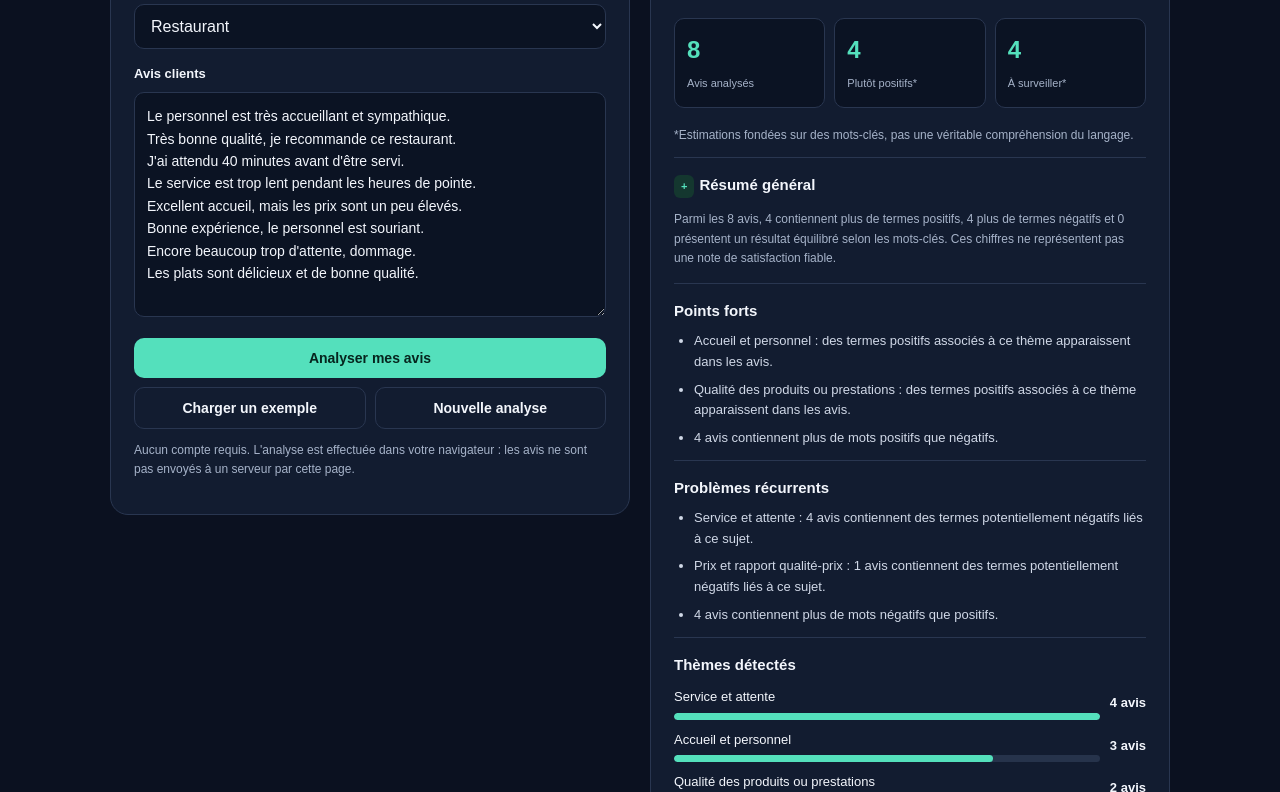
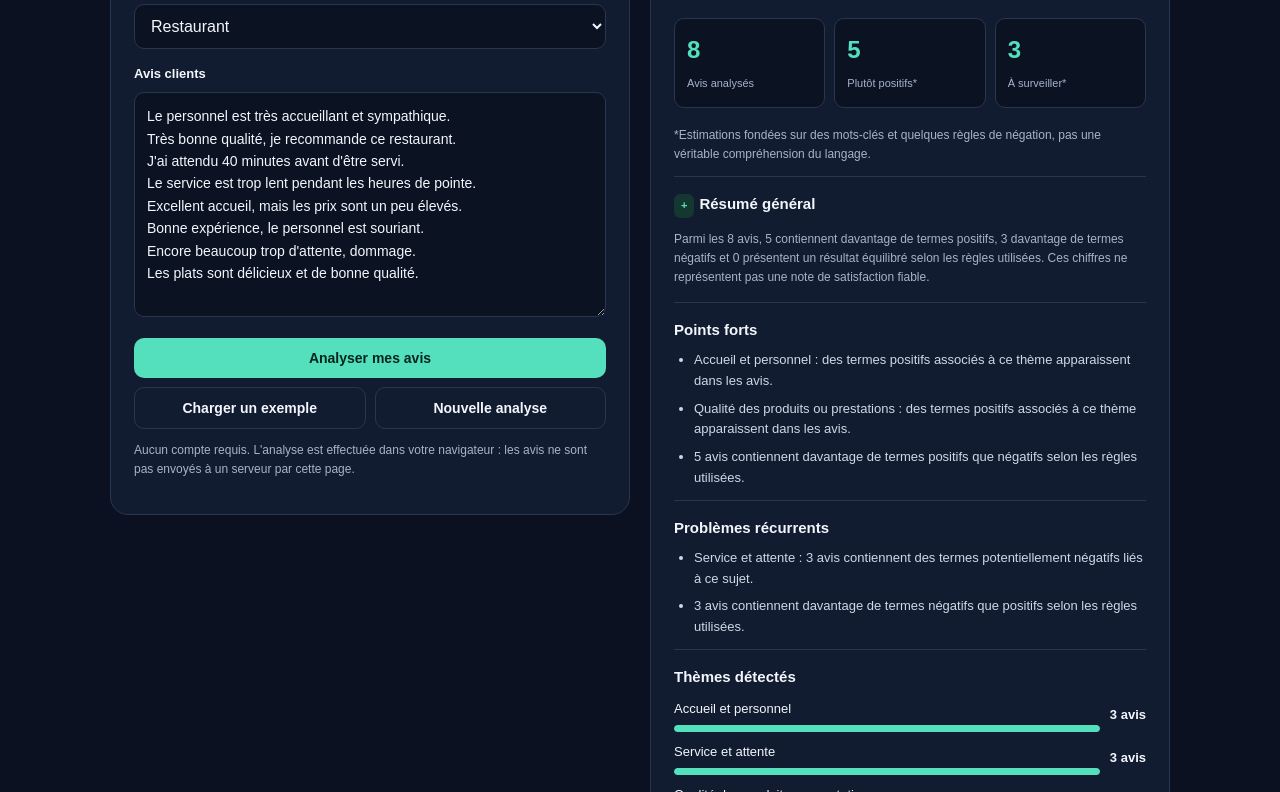
Before and after one commit to Dzenith011-cloud/reviewai, a plain HTML site: page index.html in a window 1280 px wide. Both pictures are taken after a click on the button "Charger un exemple". Shown: the part 518-1310 px from the top of the page. Drawn offline with Linux system fonts and the light colour scheme.

Commit message:
index.html

```diff
--- a/index.html
+++ b/index.html
@@ -99,7 +99,10 @@ footer{text-align:center;padding:24px;border-top:1px solid var(--border);font-si
         <option value="autre">Autre entreprise</option>
       </select>
       <label for="reviews">Avis clients</label>
-      <textarea id="reviews" placeholder="Exemple :&#10;Personnel très accueillant, je reviendrai !&#10;Le service était beaucoup trop lent.&#10;Très bonne qualité, je recommande."></textarea>
+      <textarea id="reviews" placeholder="Exemple :
+Personnel très accueillant, je reviendrai !
+Le service était beaucoup trop lent.
+Très bonne qualité, je recommande."></textarea>
       <button class="primary" id="analyze">Analyser mes avis</button>
       <div class="actions">
         <button class="secondary" id="example">Charger un exemple</button>
@@ -123,8 +126,7 @@ footer{text-align:center;padding:24px;border-top:1px solid var(--border);font-si
           <div class="metric"><strong id="positive">0</strong><span>Plutôt positifs*</span></div>
           <div class="metric"><strong id="negative">0</strong><span>À surveiller*</span></div>
         </div>
-        <p class="small">*Estimations fondées sur des mots-clés, pas une véritable compréhension du langage.</p>
-
+        <p class="small">*Estimations fondées sur des mots-clés et quelques règles de négation, pas une véritable compréhension du langage.</p>
         <div class="section">
           <h3><span class="tag good">+</span>Résumé général</h3>
           <p id="summary" class="small"></p>
@@ -268,111 +270,270 @@ const sectorActions = {
  ]
 };
 
-const positiveWords = ["bon","bonne","bons","bonnes","excellent","excellente","excellents","excellentes","parfait","parfaite","parfaits","parfaites","accueillant","accueillante","sympathique","agréable","souriant","souriante","rapide","recommande","satisfait","satisfaite","délicieux","délicieuse","propre","génial","géniale","j'adore","adore","merci","professionnel","professionnelle","qualité"];
-const negativeWords = ["lent","lente","attente","attendu","cher","chère","élevé","élevée","mauvais","mauvaise","déçu","déçue","problème","problèmes","sale","froid","froide","erreur","retard","long","longue","nul","nulle","limité","limitée","dommage","décevant","décevante","gênant","gênante","bruit","ne correspond pas","pas bon","pas bonne","trop"];
+const positiveWords = [
+ "bon","bonne","bons","bonnes","excellent","excellente","excellents",
+ "excellentes","parfait","parfaite","parfaits","parfaites","accueillant",
+ "accueillante","sympathique","agréable","souriant","souriante","rapide",
+ "recommande","satisfait","satisfaite","délicieux","délicieuse","propre",
+ "génial","géniale","j'adore","adore","merci","professionnel",
+ "professionnelle","qualité"
+];
 
-function normalize(s){
- return s.toLocaleLowerCase("fr").normalize("NFD").replace(/[\u0300-\u036f]/g,"");
+const negativeWords = [
+ "lent","lente","attente","attendu","cher","chère","élevé","élevée",
+ "mauvais","mauvaise","déçu","déçue","problème","problèmes","sale",
+ "froid","froide","erreur","retard","long","longue","nul","nulle",
+ "limité","limitée","dommage","décevant","décevante","gênant",
+ "gênante","bruit"
+];
+
+function normalize(s) {
+ return s.toLocaleLowerCase("fr")
+  .normalize("NFD")
+  .replace(/[\u0300-\u036f]/g,"")
+  .replace(/[’']/g," ")
+  .replace(/[^\p{L}\p{N}\s]/gu," ")
+  .replace(/\s+/g," ")
+  .trim();
 }
-function hasTerm(text,term){
- return normalize(text).includes(normalize(term));
+
+function hasTerm(text,term) {
+ const normalizedText=" "+normalize(text)+" ";
+ const normalizedTerm=" "+normalize(term)+" ";
+ return normalizedText.includes(normalizedTerm);
 }
-function countTerms(text,words){
- return words.reduce((n,w)=>n+(hasTerm(text,w)?1:0),0);
+
+function isNegated(text,term) {
+ const words=normalize(text).split(" ");
+ const target=normalize(term).split(" ");
+
+ for(let i=0;i<=words.length-target.length;i++) {
+  if(!target.every((word,j)=>words[i+j]===word)) continue;
+
+  const before=words.slice(Math.max(0,i-4),i);
+
+  if(before.some(word=>
+   ["pas","jamais","plus","aucun","aucune","ni","ne","n"].includes(word)
+  )) return true;
+ }
+ return false;
 }
-function listItems(id,items){
- const el=$(id);el.replaceChildren();
+
+function termScore(text,words,direction) {
+ let score=0;
+ words.forEach(word=>{
+  if(!hasTerm(text,word)) return;
+  score+=isNegated(text,word)?-direction:direction;
+ });
+ return score;
+}
+
+function listItems(id,items) {
+ const el=$(id);
+ el.replaceChildren();
  items.forEach(item=>{
   const li=document.createElement("li");
   li.textContent=item;
   el.appendChild(li);
  });
 }
-function renderTopics(results){
- const el=$("themes");el.replaceChildren();
+
+function renderTopics(results) {
+ const el=$("themes");
+ el.replaceChildren();
  const max=Math.max(1,...results.map(t=>t.count));
- results.filter(t=>t.count>0).sort((a,b)=>b.count-a.count).forEach(t=>{
-  const wrap=document.createElement("div");wrap.className="topic";
-  const label=document.createElement("div");label.style.flex="1";
-  const title=document.createElement("div");title.textContent=t.name;
-  const bar=document.createElement("div");bar.className="bar";
-  const fill=document.createElement("span");fill.style.width=(t.count/max*100)+"%";
-  bar.appendChild(fill);label.append(title,bar);
-  const count=document.createElement("strong");count.textContent=t.count+" avis";
-  wrap.append(label,count);el.appendChild(wrap);
- });
- if(!el.children.length)el.textContent="Aucun thème clair n'a été détecté.";
+
+ results.filter(t=>t.count>0)
+  .sort((a,b)=>b.count-a.count)
+  .forEach(t=>{
+   const wrap=document.createElement("div");
+   wrap.className="topic";
+
+   const label=document.createElement("div");
+   label.style.flex="1";
+
+   const title=document.createElement("div");
+   title.textContent=t.name;
+
+   const bar=document.createElement("div");
+   bar.className="bar";
+
+   const fill=document.createElement("span");
+   fill.style.width=(t.count/max*100)+"%";
+
+   bar.appendChild(fill);
+   label.append(title,bar);
+
+   const count=document.createElement("strong");
+   count.textContent=t.count+" avis";
+
+   wrap.append(label,count);
+   el.appendChild(wrap);
+  });
+
+ if(!el.children.length) {
+  el.textContent="Aucun thème clair n'a été détecté.";
+ }
 }
-function analyze(){
- const reviews=$("reviews").value.split(/\n+/).map(s=>s.trim()).filter(Boolean);
- if(!reviews.length){alert("Collez au moins un avis avant de lancer l'analyse.");return;}
- if(reviews.length>500){alert("Pour cette version, analysez au maximum 500 avis à la fois.");return;}
+
+function analyze() {
+ const reviews=$("reviews").value
+  .split(/\n+/)
+  .map(s=>s.trim())
+  .filter(Boolean);
+
+ if(!reviews.length) {
+  alert("Collez au moins un avis avant de lancer l'analyse.");
+  return;
+ }
+
+ if(reviews.length>500) {
+  alert("Pour cette version, analysez au maximum 500 avis à la fois.");
+  return;
+ }
 
  const sector=$("sector").value;
+
  const scored=reviews.map(text=>{
-  const pos=countTerms(text,positiveWords);
-  const neg=countTerms(text,negativeWords);
-  return {text,pos,neg,score:pos-neg};
+  const pos=termScore(text,positiveWords,1);
+  const neg=termScore(text,negativeWords,-1);
+  const score=pos+neg;
+  return {text,pos:Math.max(0,score),neg:Math.max(0,-score),score};
  });
- const allText=reviews.join(" ");
+
  const positive=scored.filter(r=>r.score>0).length;
  const negative=scored.filter(r=>r.score<0).length;
  const neutral=scored.length-positive-negative;
 
  const results=topics.map(t=>{
-  const matched=reviews.filter(r=>t.words.some(w=>hasTerm(r,w)));
-  const bad=matched.filter(r=>t.bad && t.bad.some(w=>hasTerm(r,w)));
-  const good=matched.filter(r=>t.good && t.good.some(w=>hasTerm(r,w)));
-  return {...t,count:matched.length,badCount:bad.length,goodCount:good.length};
+  const matched=reviews.filter(r=>
+   t.words.some(w=>hasTerm(r,w))
+  );
+
+  const bad=matched.filter(r=>
+   t.bad && t.bad.some(w=>hasTerm(r,w)&&!isNegated(r,w))
+  );
+
+  const good=matched.filter(r=>
+   t.good && t.good.some(w=>hasTerm(r,w)&&!isNegated(r,w))
+  );
+
+  return {
+   ...t,
+   count:matched.length,
+   badCount:bad.length,
+   goodCount:good.length
+  };
  });
 
  const strengths=[];
+
  results.filter(t=>t.count>0&&t.goodCount>t.badCount)
   .sort((a,b)=>b.goodCount-a.goodCount)
   .slice(0,3)
-  .forEach(t=>strengths.push(t.name+" : des termes positifs associés à ce thème apparaissent dans les avis."));
+  .forEach(t=>{
+   strengths.push(t.name+
+    " : des termes positifs associés à ce thème apparaissent dans les avis.");
+  });
 
- if(positive>0)strengths.push(positive+" avis contiennent plus de mots positifs que négatifs.");
- if(!strengths.length)strengths.push("Aucun point fort net n'a été détecté. Relisez les avis pour repérer les compliments exprimés autrement.");
+ if(positive>0) {
+  strengths.push(positive+
+   " avis contiennent davantage de termes positifs que négatifs selon les règles utilisées.");
+ }
+
+ if(!strengths.length) {
+  strengths.push("Aucun point fort net n'a été détecté. Relisez les avis pour repérer les compliments exprimés autrement.");
+ }
 
  const problems=[];
+
  results.filter(t=>t.badCount>0)
   .sort((a,b)=>b.badCount-a.badCount)
   .slice(0,4)
-  .forEach(t=>problems.push(t.name+" : "+t.badCount+" avis contiennent des termes potentiellement négatifs liés à ce sujet."));
- if(negative>0)problems.push(negative+" avis contiennent plus de mots négatifs que positifs.");
- if(!problems.length)problems.push("Aucun problème clair n'a été détecté par les mots-clés. Cela ne garantit pas l'absence de problèmes.");
+  .forEach(t=>{
+   problems.push(t.name+" : "+t.badCount+
+    " avis contiennent des termes potentiellement négatifs liés à ce sujet.");
+  });
 
- const priorityPool=results.filter(t=>t.badCount>0).sort((a,b)=>b.badCount-a.badCount);
+ if(negative>0) {
+  problems.push(negative+
+   " avis contiennent davantage de termes négatifs que positifs selon les règles utilisées.");
+ }
+
+ if(!problems.length) {
+  problems.push("Aucun problème clair n'a été détecté par les mots-clés. Cela ne garantit pas l'absence de problèmes.");
+ }
+
+ const priorityPool=results
+  .filter(t=>t.badCount>0)
+  .sort((a,b)=>b.badCount-a.badCount);
+
  const priorities=[];
- priorityPool.forEach(t=>{if(priorities.length<3)priorities.push({title:t.name,detail:t.action});});
+
+ priorityPool.forEach(t=>{
+  if(priorities.length<3) {
+   priorities.push({title:t.name,detail:t.action});
+  }
+ });
+
  (sectorActions[sector]||sectorActions.autre).forEach(action=>{
-  if(priorities.length<3&&!priorities.some(p=>p.detail===action))priorities.push({title:"Action recommandée",detail:action});
+  if(priorities.length<3&&!priorities.some(p=>p.detail===action)) {
+   priorities.push({title:"Action recommandée",detail:action});
+  }
  });
- while(priorities.length<3)priorities.push({title:"Approfondir l'analyse",detail:"Relisez les avis et vérifiez les remarques qui reviennent le plus souvent avant de décider d'une action."});
+
+ while(priorities.length<3) {
+  priorities.push({
+   title:"Approfondir l'analyse",
+   detail:"Relisez les avis et vérifiez les remarques qui reviennent le plus souvent avant de décider d'une action."
+  });
+ }
 
  $("total").textContent=reviews.length;
  $("positive").textContent=positive;
  $("negative").textContent=negative;
- $("intro").textContent="Secteur : "+$("sector").selectedOptions[0].textContent+". Analyse indicative de "+reviews.length+" avis.";
- $("summary").textContent="Parmi les "+reviews.length+" avis, "+positive+" contiennent plus de termes positifs, "+negative+" plus de termes négatifs et "+neutral+" présentent un résultat équilibré selon les mots-clés. Ces chiffres ne représentent pas une note de satisfaction fiable.";
+
+ $("intro").textContent=
+  "Secteur : "+$("sector").selectedOptions[0].textContent+
+  ". Analyse indicative de "+reviews.length+" avis.";
+
+ $("summary").textContent=
+  "Parmi les "+reviews.length+" avis, "+positive+
+  " contiennent davantage de termes positifs, "+negative+
+  " davantage de termes négatifs et "+neutral+
+  " présentent un résultat équilibré selon les règles utilisées. Ces chiffres ne représentent pas une note de satisfaction fiable.";
+
  listItems("strengths",strengths);
  listItems("problems",problems);
  renderTopics(results);
 
- const p=$("priorities");p.replaceChildren();
+ const p=$("priorities");
+ p.replaceChildren();
+
  priorities.forEach((item,i)=>{
-  const div=document.createElement("div");div.className="priority";
-  const strong=document.createElement("strong");strong.textContent=(i+1)+". "+item.title;
-  const desc=document.createElement("p");desc.textContent=item.detail;
-  div.append(strong,desc);p.appendChild(div);
+  const div=document.createElement("div");
+  div.className="priority";
+
+  const strong=document.createElement("strong");
+  strong.textContent=(i+1)+". "+item.title;
+
+  const desc=document.createElement("p");
+  desc.textContent=item.detail;
+
+  div.append(strong,desc);
+  p.appendChild(div);
  });
 
  $("empty").style.display="none";
  $("report").style.display="block";
- $("report").dataset.text=buildReport(reviews.length,positive,negative,neutral,strengths,problems,results,priorities);
+
+ $("report").dataset.text=buildReport(
+  reviews.length,positive,negative,neutral,
+  strengths,problems,results,priorities
+ );
 }
-function buildReport(total,pos,neg,neutral,strengths,problems,results,priorities){
+
+function buildReport(total,pos,neg,neutral,strengths,problems,results,priorities) {
  return [
   "REVIEWAI — RAPPORT D'ANALYSE",
   "Secteur : "+$("sector").selectedOptions[0].textContent,
@@ -388,43 +549,63 @@ function buildReport(total,pos,neg,neutral,strengths,problems,results,priorities
   "",
   "PROBLÈMES",...problems.map(x=>"- "+x),
   "",
-  "THÈMES DÉTECTÉS",...results.filter(t=>t.count>0).sort((a,b)=>b.count-a.count).map(t=>"- "+t.name+" : "+t.count+" avis"),
+  "THÈMES DÉTECTÉS",
+  ...results.filter(t=>t.count>0)
+   .sort((a,b)=>b.count-a.count)
+   .map(t=>"- "+t.name+" : "+t.count+" avis"),
   "",
-  "ACTIONS PRIORITAIRES",...priorities.map((x,i)=>(i+1)+". "+x.title+" — "+x.detail),
+  "ACTIONS PRIORITAIRES",
+  ...priorities.map((x,i)=>(i+1)+". "+x.title+" — "+x.detail),
   "",
   "Note : analyse automatique par mots-clés, résultats indicatifs."
  ].join("\n");
 }
+
 $("analyze").addEventListener("click",analyze);
+
 $("example").addEventListener("click",()=>{
  $("reviews").value=(examples[$("sector").value]||examples.autre).join("\n");
  analyze();
 });
-$("sector").addEventListener("change",()=>{
- // L'exemple n'est chargé que sur demande de l'utilisateur.
-});
+
 $("clear").addEventListener("click",()=>{
  $("reviews").value="";
  $("report").style.display="none";
  $("empty").style.display="flex";
  $("reviews").focus();
 });
+
 $("copy").addEventListener("click",async()=>{
- try{
-  await navigator.clipboard.writeText($("report").dataset.text||"");
+ const text=$("report").dataset.text||"";
+
+ try {
+  await navigator.clipboard.writeText(text);
   alert("Rapport copié !");
- }catch(e){
-  const ta=document.createElement("textarea");ta.value=$("report").dataset.text||"";
-  document.body.appendChild(ta);ta.select();
-  const ok=document.execCommand("copy");ta.remove();
+ } catch(e) {
+  const ta=document.createElement("textarea");
+  ta.value=text;
+  document.body.appendChild(ta);
+  ta.select();
+  const ok=document.execCommand("copy");
+  ta.remove();
   alert(ok?"Rapport copié !":"Copie impossible : sélectionnez le texte et copiez-le manuellement.");
  }
 });
+
 $("download").addEventListener("click",()=>{
- const blob=new Blob([$("report").dataset.text||""],{type:"text/plain;charset=utf-8"});
+ const blob=new Blob(
+  [$("report").dataset.text||""],
+  {type:"text/plain;charset=utf-8"}
+ );
+
  const url=URL.createObjectURL(blob);
- const a=document.createElement("a");a.href=url;a.download="rapport-reviewai.txt";
- document.body.appendChild(a);a.click();a.remove();URL.revokeObjectURL(url);
+ const a=document.createElement("a");
+ a.href=url;
+ a.download="rapport-reviewai.txt";
+ document.body.appendChild(a);
+ a.click();
+ a.remove();
+ URL.revokeObjectURL(url);
 });
 </script>
 </body>
```
